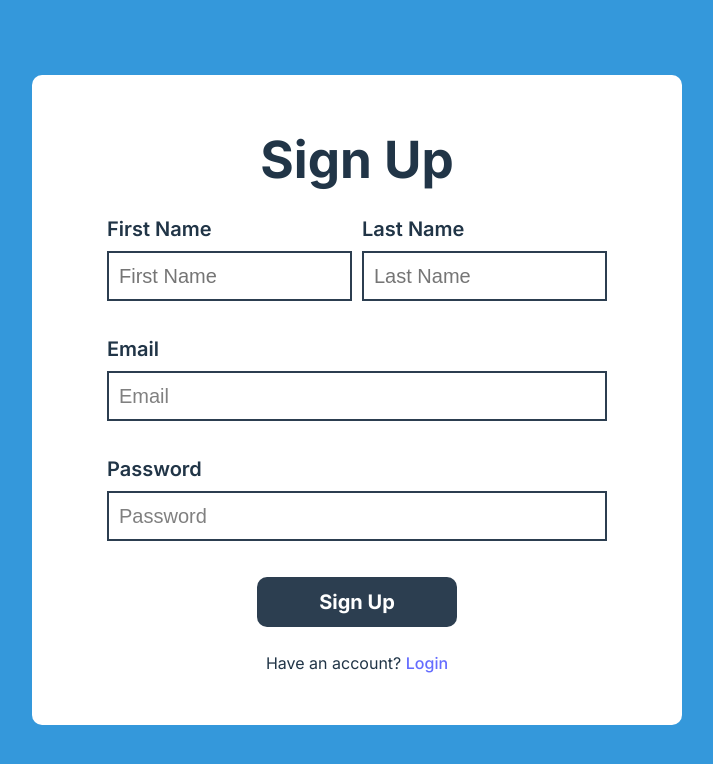
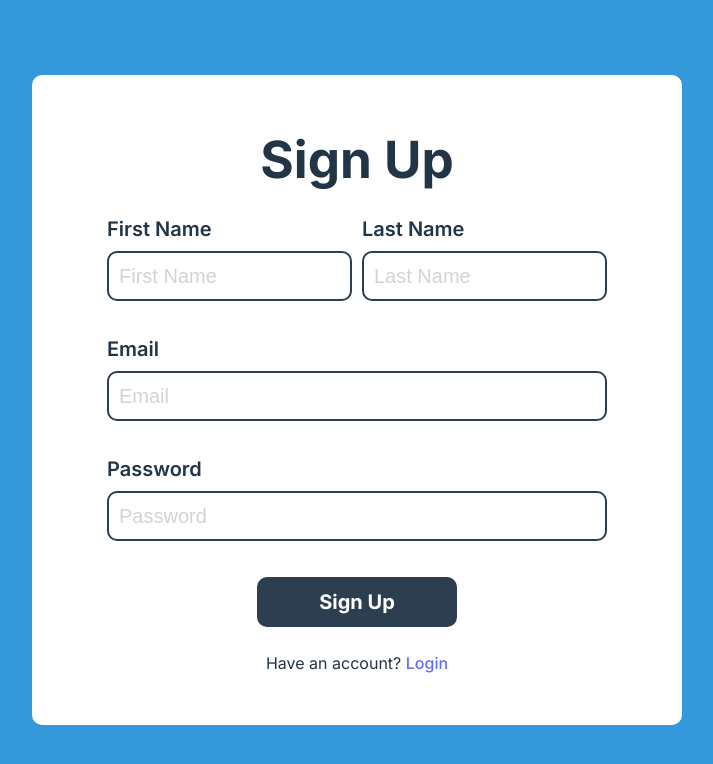
Before and after one commit to Hussein-Abdallah0/CareerForgeAI, a React (Vite) app in the folder frontend/: page /signup in a window 1280 px wide. Shown: the top 764 px of the page, without its empty margins (283-996 px from the left). Built offline with nearby package versions, Linux system fonts and the light colour scheme.

Commit message:
Add border radius to input fields and make the placeholders lighter

```diff
--- a/frontend/src/components/Input/styles.css
+++ b/frontend/src/components/Input/styles.css
@@ -17,6 +17,7 @@
   font-size: 20px;
   border: 2px var(--primary) solid;
   padding-left: 10px;
+  border-radius: 10px;
 }
 
 .small {
@@ -26,10 +27,15 @@
   border: 2px var(--primary) solid;
   padding-left: 10px;
   width: 229px;
+  border-radius: 10px;
 }
 
 .input::placeholder {
-  color: gray;
+  color: lightgray;
+}
+
+.small::placeholder {
+  color: lightgray;
 }
 
 @media (max-width: 576px) {
```
